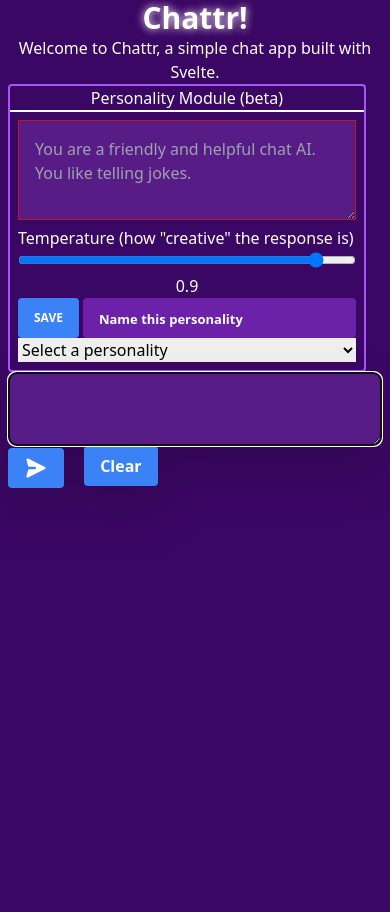
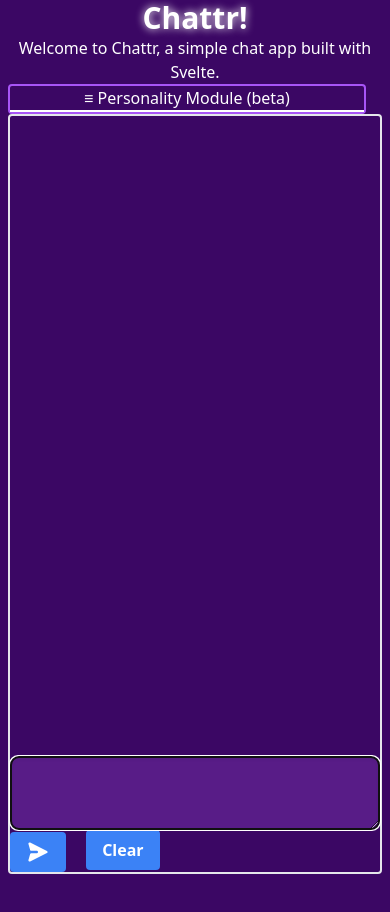
Before and after one commit to jamesneal/chattr, a SvelteKit app: page /chat in a window 390 px wide. Shown: the top 912 px of the page. After the commit the page ends 874 px from the top, so only its background shows below. Built offline with nearby package versions, Linux system fonts and the light colour scheme.

Commit message:
Improve layout on mobile.

```diff
--- a/src/lib/PersonalityModule.svelte
+++ b/src/lib/PersonalityModule.svelte
@@ -3,12 +3,14 @@
 	import { liveQuery } from 'dexie';
 	import { db } from '$lib/personalities.js';
 	import { onMount } from 'svelte';
+	import { slide } from 'svelte/transition';
 
 	let personalities = liveQuery(() => db.personalities.toArray());
 
 	export let message = { content: '', role: 'system' };
 	export let temperature = 0.9;
 	export let selected = 'default';
+	let hidden = true;
 
 	let newpersonalityname = '';
 	async function changePersonality(event) {
@@ -54,8 +56,13 @@
 </script>
 
 <div class="flex flex-col border-2 border-purple-500 rounded">
-	<div class="border-b-2 text-center text-white border-white">Personality Module (beta)</div>
-	<div class="m-2">
+	<div
+		class="border-b-2 text-center text-white border-white cursor-pointer"
+		on:click={() => (hidden = !hidden)}
+	>
+		≡ Personality Module (beta)
+	</div>
+	<div class="m-2" class:hidden>
 		<textarea
 			id="personality"
 			bind:value={message.content}
--- a/src/routes/chat/+page.server.js
+++ b/src/routes/chat/+page.server.js
@@ -12,7 +12,7 @@
       model: 'gpt-3.5-turbo',
       messages: messages,
     }).catch((err) => {
-      return { error: err }
+      return { error: err, reply: reply }
     })
     return { message: reply.data.choices[0].message }
   }
--- a/src/routes/chat/+page.svelte
+++ b/src/routes/chat/+page.svelte
@@ -31,19 +31,9 @@
 	 */
 	let message = { content: '', role: 'user' };
 	let loading = false;
-	function scrollToBottom() {
-		if (messagebox) {
-			messagebox.scrollIntoView(false);
-			textentrybox.focus();
-		}
-	}
-
-	$: if (!loading) {
-		scrollToBottom();
-	}
 
 	onMount(() => {
-		scrollToBottom();
+		textentrybox.focus();
 	});
 
 	function handleKeypress(event) {
@@ -60,6 +50,21 @@
 
 	function clearMessages() {
 		messages = [];
+	}
+
+	function scrollToBottom() {
+		if (messagebox) {
+			messagebox.scrollTop = messagebox.scrollHeight;
+
+			textentrybox.focus();
+		}
+	}
+
+	onMount(() => {
+		scrollToBottom();
+		textentrybox.focus();
+	});
+	$: if (!loading) {
 		scrollToBottom();
 	}
 
@@ -119,7 +124,7 @@
 	// Remove all messages after this one from the messages array
 	function reload(index) {
 		console.log('Reloading from message ' + index);
-		messages = messages.slice(0, index + 1);
+		messages = messages.slice(0, index);
 		let mymessages = [];
 		if (personality.content !== '') {
 			mymessages = [personality, ...messages];
@@ -131,33 +136,36 @@
 </script>
 
 <!-- The page has two columns. The left one is w-1/4 the right is w-3/4 and contains all the messages. -->
-<div class="flex flex-col md:flex-row">
-	<div class="mr-4 min-w-fit max-w-fit">
+<div class="appbox flex flex-row flex-wrap md:flex-no-wrap">
+	<div class="mr-4 w-full md:w-1/4">
 		<PersonalityModule bind:message={personality} />
 	</div>
-	<div class="w-full">
-		<div class=" h-screen">
-			<div class="content-center">
+	<div class="flex flex-col h-full relative w-full md:w-4/6 border-2 rounded">
+		<div class="grow overflow-scroll content-center">
 			{#each messages as message, i}
 				<div id="message_{i}" class="message" transition:slide>
+					<div class="float-right bottom-0">
+						<button on:click={() => reload(i)}>♻️</button>
+					</div>
+
 					<div class="role">{message.role == 'user' ? 'You' : 'GPT'}</div>
 					<div
 						class="content"
 						contenteditable="true"
 						on:blur={(event) => updateContent(event, message)}
 					>
+						{#if message.role == 'user'}
+							{message.content}
+						{:else}
 							{@html marked(message.content)}
+						{/if}
 					</div>
-						{#if changed[i]}
-							<div class="float-right">
-								<button on:click={() => reload(i)}>Reload</button>
-							</div>
-						{/if}
 				</div>
 			{/each}
 		</div>
-			<div class:loading bind:this={messagebox} class="textentry-row w-full">
+		<div class:loading bind:this={messagebox} class="textentry-row flex flex-row">
 			<form class="w-full">
+				<div class="grow">
 					<textarea
 						placeholder={loading ? 'Loading....' : ''}
 						readonly={loading}
@@ -168,6 +176,8 @@
 						bind:this={textentrybox}
 						class="block p-2.5 w-full text-sm text-gray-900 bg-white rounded-lg border border-gray-300 focus:ring-blue-500 focus:border-blue-500 dark:bg-gray-800 dark:border-gray-600 dark:placeholder-gray-400 dark:text-white dark:focus:ring-blue-500 dark:focus:border-blue-500"
 					/>
+				</div>
+				<div>
 					<button
 						type="submit"
 						on:click={postMessage}
@@ -186,15 +196,15 @@
 						<span class="sr-only">Send message</span>
 					</button>
 					<button class="button bg-red-300 ml-4" on:click={clearMessages}>Clear</button>
+				</div>
 			</form>
-			</div>
 		</div>
 	</div>
 </div>
 
 <style lang="postcss">
 	.message {
-		@apply p-4 border border-red-700 shadow-inner;
+		@apply p-4 border border-red-700 shadow-inner whitespace-normal break-words;
 		color: theme(colors.white);
 	}
 	.role {
@@ -222,7 +232,7 @@
 	}
 	.textentry-row {
 		/* Div should be Full width */
-		@apply flex flex-row drop-shadow-2xl;
+		width: 100%;
 	}
 
 	/* Add some text to the top of the readonly textarea */
@@ -250,4 +260,12 @@
 	.pulse:hover {
 		animation: pulse 2s ease-out infinite;
 	}
+
+	.messagewindow {
+		height: 90vh;
+	}
+
+	.appbox {
+		height: 90vh;
+	}
 </style>
```
Lines whose indentation alone changed are shown as unchanged.
